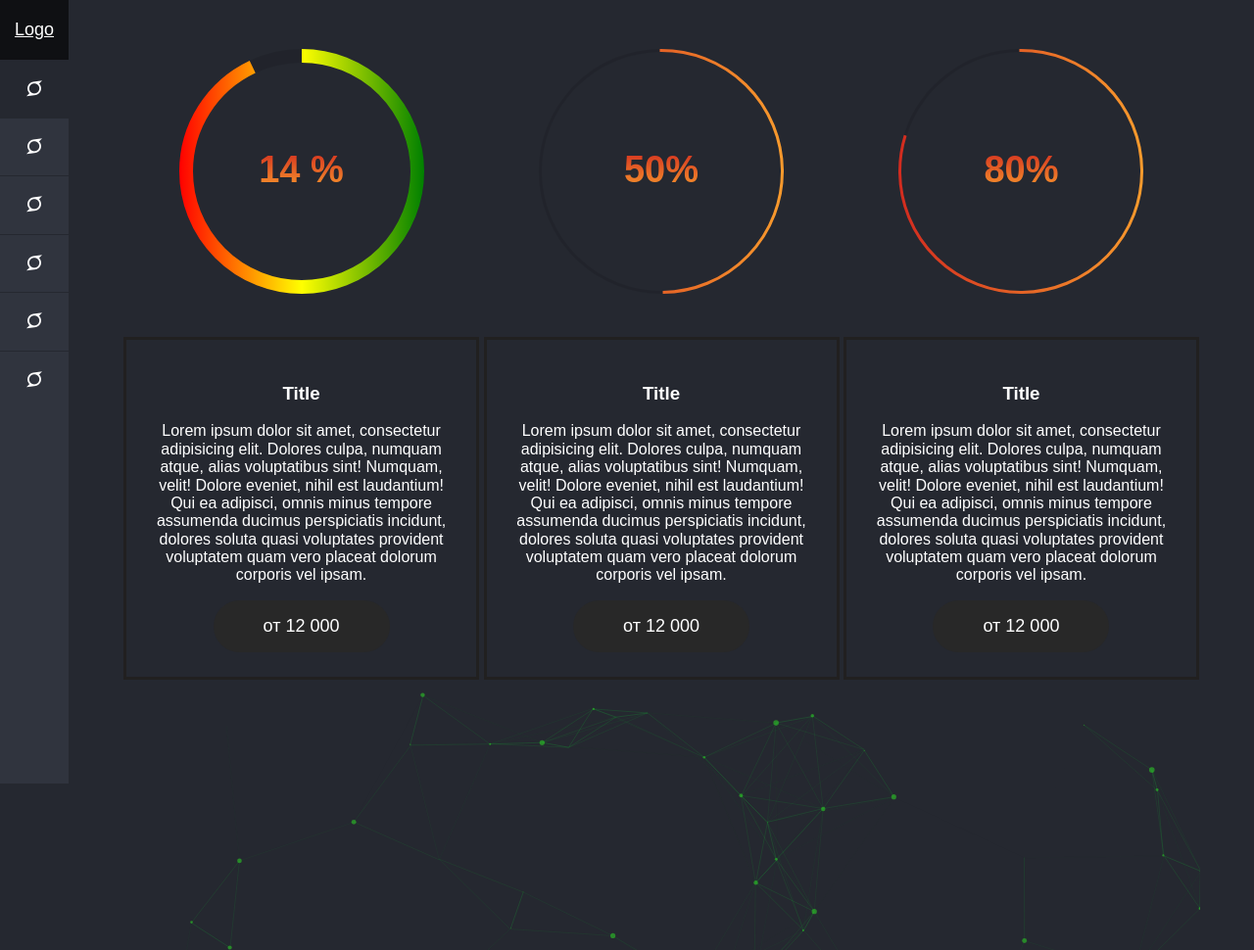
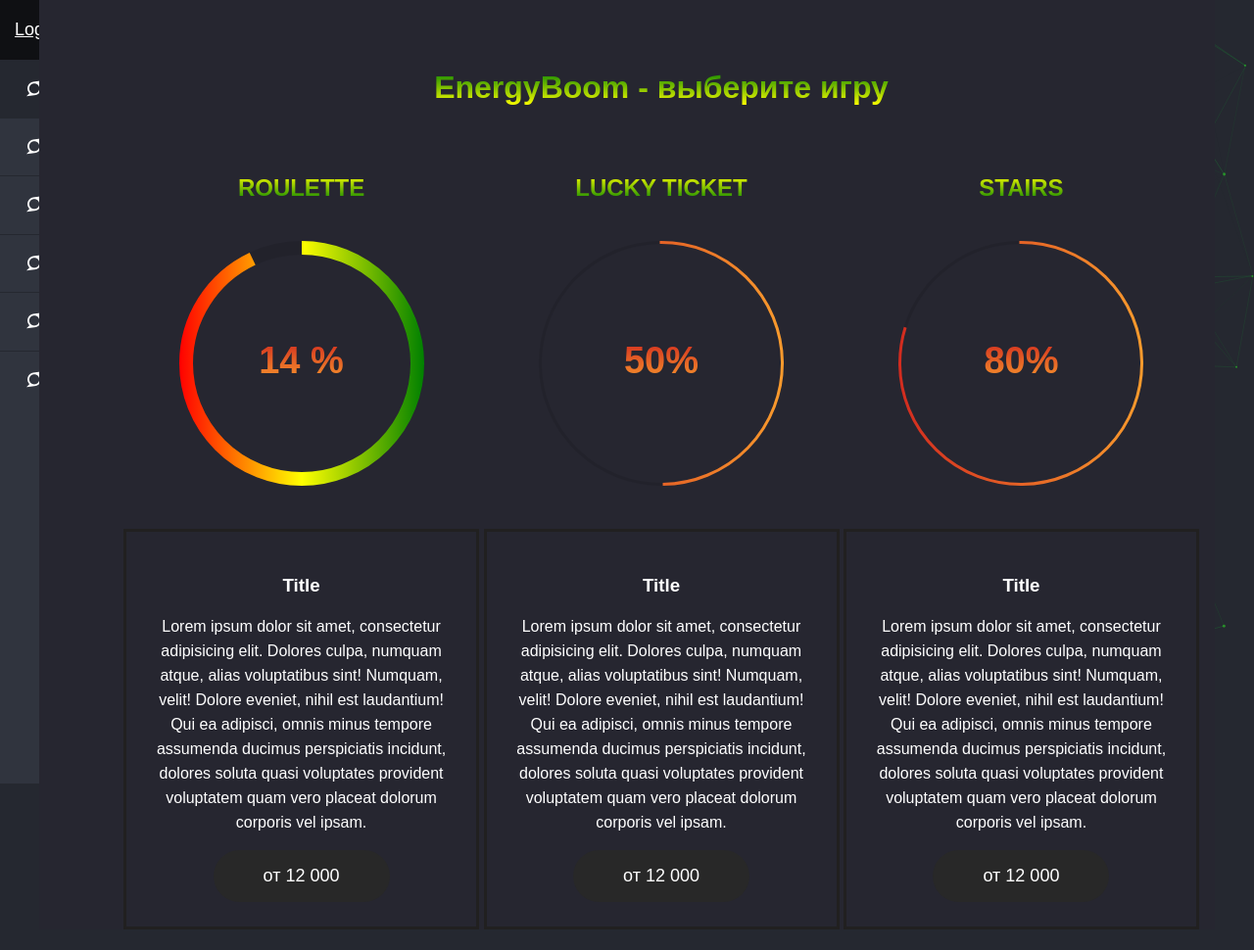
Before and after one commit to Flopsi69/exapmle.io, a plain HTML site: page index.html in a window 1280 px wide. Shown: the top 970 px of the page at 98% size. After the commit the page ends 949 px from the top, so only its background shows below. Drawn offline with Linux system fonts and the light colour scheme.

Commit message:
main v 1.0

```diff
--- a/css/style.scss
+++ b/css/style.scss
@@ -15,6 +15,14 @@ a {
   color: white;
 }
 
+h1 {
+  text-align: center;
+  background: -webkit-linear-gradient( green, yellow );
+  -webkit-background-clip: text;
+  -webkit-text-fill-color: transparent;
+  margin-bottom: 50px;
+}
+
 .btn {
   cursor: pointer;
   border: 1px solid transparent;
@@ -24,6 +32,10 @@ a {
   background: #282828;
   color: white;
   padding: 15px 50px;
+  -webkit-transition: all 1s ;
+      -moz-transition: all 1s ;
+      -o-transition: all 1s ;
+      transition: all 1s ;
 }
 
 /* Nav */
@@ -42,6 +54,7 @@ a {
   left: 0;
   width: 70px;
   background-color: #30343e;
+  z-index: 2;
   // overflow-y: auto;
   .nav {
     text-align: center;
@@ -73,6 +86,12 @@ a {
   }
 }
 
+/* Particles */
+.particles-js-canvas-el {
+  position: fixed;
+  top: 0;
+}
+
 /* Main part */
 
 .wrap {
@@ -84,6 +103,8 @@ a {
   padding-right: 15px;
   margin: auto;
   box-sizing: border-box;
+  background: #262630;
+  z-index: 2;
 }
 
 /* List of Games */
@@ -94,6 +115,13 @@ a {
     display: inline-block;
     vertical-align: top;
     width: 33%;
+    h2 {
+      text-transform: uppercase;
+      margin-bottom: 40px;
+        background: -webkit-linear-gradient(yellow, green);
+        -webkit-background-clip: text;
+        -webkit-text-fill-color: transparent;
+    }
     .circle {
       position: relative;
       strong {
@@ -102,7 +130,6 @@ a {
         right: 0;
         top: 40%;
         font-size: 38px;
-        font-family: PTSansBold, sans-serif;
         background: -webkit-linear-gradient(#d22b1f, #f89b2d);
         -webkit-background-clip: text;
         -webkit-text-fill-color: transparent;
@@ -116,6 +143,9 @@ a {
       -moz-transition: all 1s ;
       -o-transition: all 1s ;
       transition: all 1s ;
+      p {
+        line-height: 25px;
+      }
       &:hover {
         position: relative;
         z-index: 2;
@@ -130,7 +160,7 @@ a {
         .btn {
           background: linear-gradient(to bottom right, green, yellow);
           &:hover {
-            background: linear-gradient(to bottom right, greenyellow, yellowgreen);
+            background: linear-gradient(to bottom right, rgb(194, 23, 47), #1318be);
           }
         }
       }
--- a/index.html
+++ b/index.html
@@ -15,7 +15,7 @@
 	<link href="css/style.css" rel="stylesheet">
 </head>
 
-<body>
+<body id="particles-js">
 
 	<nav class="navbar">
 		<a class="logo" href="#">
@@ -61,9 +61,11 @@
 		</ul>
 	</nav>
 
-	<main class='wrap' id="particles-js">
+	<main class='wrap' >
+		<h1>EnergyBoom - выберите игру</h1>
 		<ul class='list-games'>
 			<li>
+				<h2>roulette</h2>
 				<div class='circle' id="circle1">
 					<strong></strong>
 				</div>
@@ -74,6 +76,7 @@
 				</div>
 			</li>
 			<li>
+				<h2>lucky ticket</h2>
 				<div class='circle' id="circle2">
 					<strong></strong>
 				</div>
@@ -84,6 +87,7 @@
 				</div>
 			</li>
 			<li>
+				<h2>stairs</h2>
 				<div class='circle' id="circle3">
 					<strong></strong>
 				</div>
@@ -94,7 +98,6 @@
 				</div>
 			</li>
 		</ul>
-		<!-- <div id="particles-js"></div> -->
 	</main>
 
 
```
Also changed, not shown: css/style.css.
